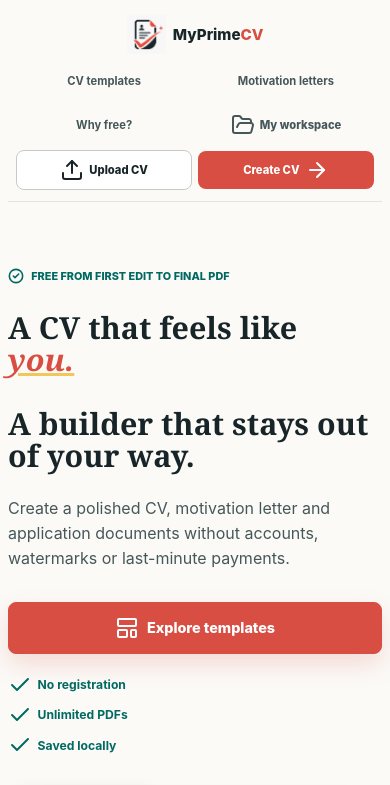
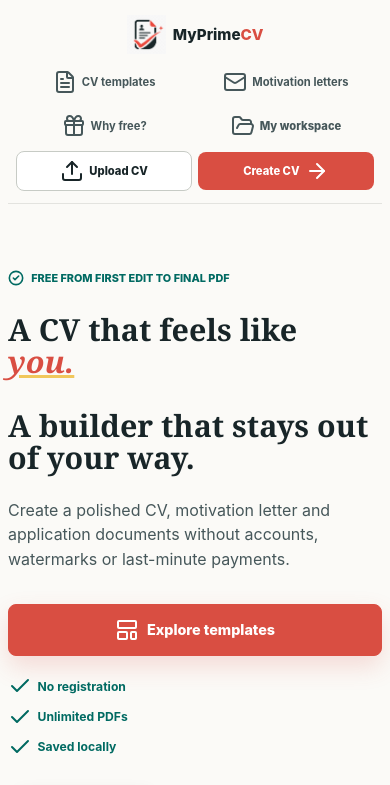
Before and after one commit to nebos1/MyPrimeCV, a React (Vite) app: page / in a window 390 px wide. Shown: the top 785 px of the page. Built offline with nearby package versions, Linux system fonts and the light colour scheme.

Commit message:
add lucide icons to navbar

```diff
--- a/src/components/folder-navbar/MainNavbar.css
+++ b/src/components/folder-navbar/MainNavbar.css
@@ -53,6 +53,11 @@
     font-weight: 700;
     text-decoration: none;
     cursor: pointer;
+    gap: 0.5rem;
+}
+
+.main-navbar .workspace-action-icon {
+    flex-shrink: 0;
 }
 
 .main-navbar .cv-templates:hover,
@@ -147,6 +152,9 @@
         white-space: normal;
     }
 
+    .main-navbar .cv-templates,
+    .main-navbar .workspace-motivation-letters,
+    .main-navbar .why-free,
     .main-navbar .my-workspace,
     .main-navbar .create-cv {
         gap: 0.32rem;
--- a/src/components/folder-navbar/MainNavbar.jsx
+++ b/src/components/folder-navbar/MainNavbar.jsx
@@ -30,12 +30,15 @@ function MainNavbar() {
                     </span>
                 </a>
                 <a href="/cv-templates" className="cv-templates">
+                    <Icons.FileTextLucideIcon className="workspace-action-icon" aria-hidden="true" />
                     CV templates
                 </a>
                 <button type="button" className="workspace-motivation-letters" onClick={GoToCreateMotivationLetter}>
+                    <Icons.MailLucideIcon className="workspace-action-icon" aria-hidden="true" />
                     Motivation letters
                 </button>
                 <a href="/#why-free" className="why-free" onClick={GoToFreeSection}>
+                    <Icons.GiftLucideIcon className="workspace-action-icon" aria-hidden="true" />
                     Why free?
                 </a>
                 <button type="button" className="my-workspace" onClick={GoToWorkspace}>
--- a/src/folder-lucide-icons/lucide-icons.js
+++ b/src/folder-lucide-icons/lucide-icons.js
@@ -15,6 +15,7 @@ import {
     FilePlusCorner as FilePlusCornerLucideIcon,
     FileText as FileTextLucideIcon,
     FolderOpen as FolderOpenLucideIcon,
+    Gift as GiftLucideIcon,
     GraduationCap as GraduationCapLucideIcon,
     Heart as HeartLucideIcon,
     House as HouseLucideIcon,
@@ -56,6 +57,7 @@ export {
     FilePlusCornerLucideIcon,
     FileTextLucideIcon,
     FolderOpenLucideIcon,
+    GiftLucideIcon,
     GraduationCapLucideIcon,
     HeartLucideIcon,
     HouseLucideIcon,
```
